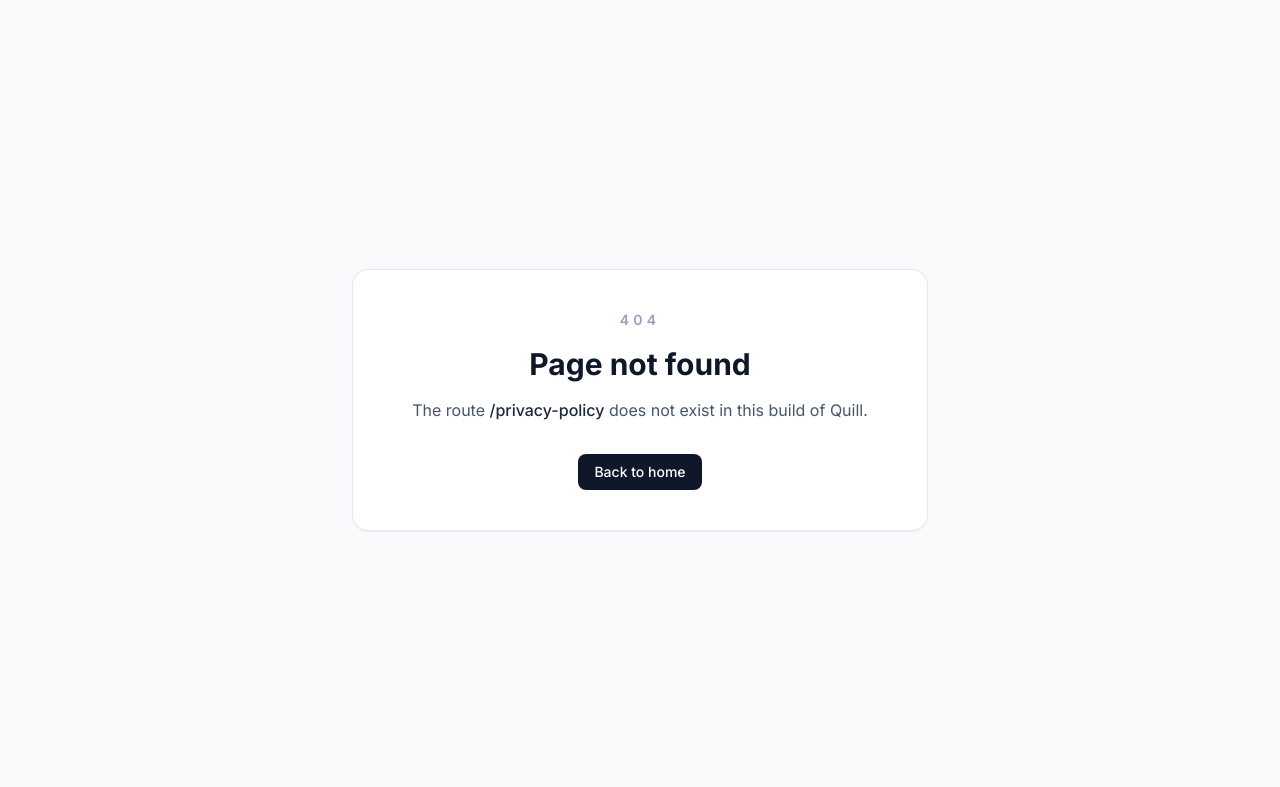
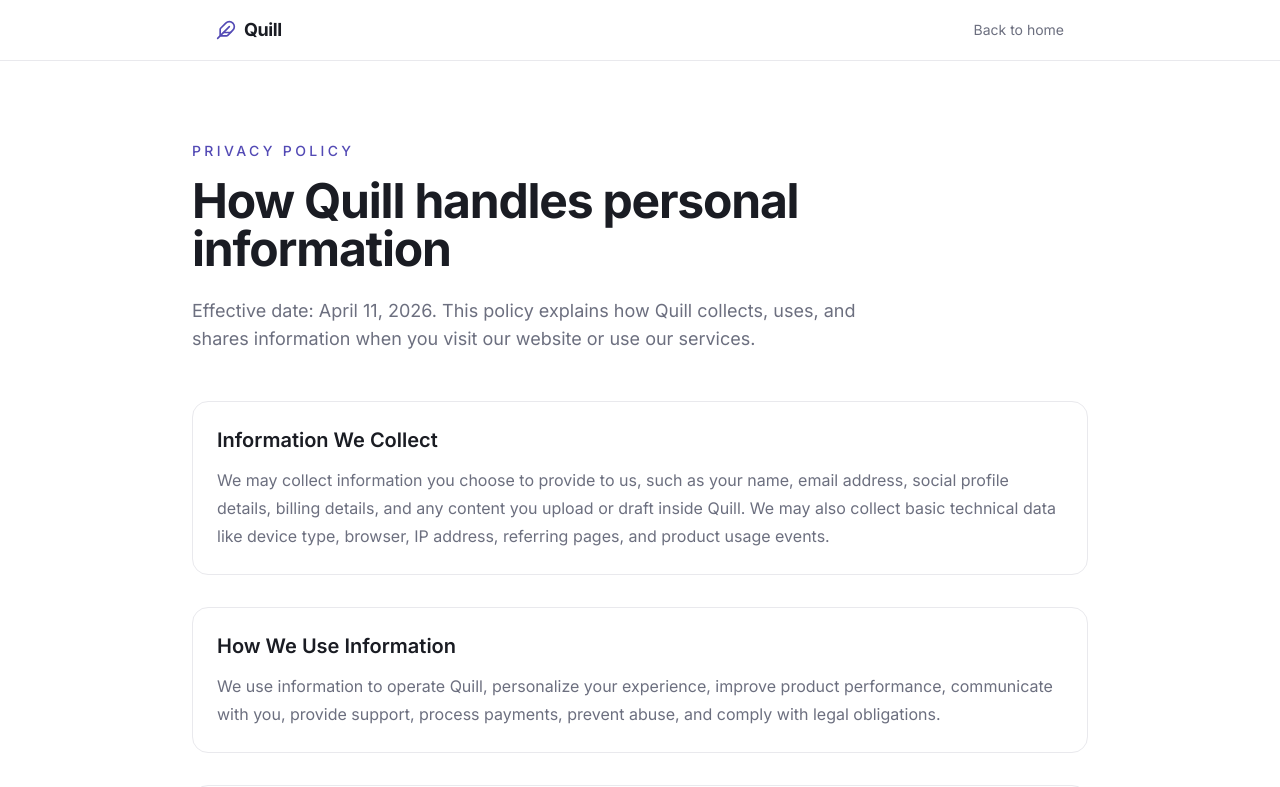
Before and after one commit to kiriakostsourekas-wq/Quill, a React (Vite) app: page /privacy-policy in a window 1280 px wide. Before the commit this address had no page. Shown: the top 787 px of the page. Built offline with nearby package versions, Linux system fonts and the light colour scheme.

Commit message:
Add privacy policy page

```diff
--- a/src/App.jsx
+++ b/src/App.jsx
@@ -1,5 +1,6 @@
 import { BrowserRouter as Router, Route, Routes } from 'react-router-dom'
 import Landing from '@/pages/Landing'
+import PrivacyPolicy from '@/pages/PrivacyPolicy'
 import PageNotFound from '@/lib/PageNotFound'
 
 function App() {
@@ -7,6 +8,7 @@
     <Router>
       <Routes>
         <Route path="/" element={<Landing />} />
+        <Route path="/privacy-policy" element={<PrivacyPolicy />} />
         <Route path="*" element={<PageNotFound />} />
       </Routes>
     </Router>
--- a/src/components/landing/Footer.jsx
+++ b/src/components/landing/Footer.jsx
@@ -1,3 +1,4 @@
+import { Link } from 'react-router-dom';
 import { Feather } from 'lucide-react';
 
 const navLinks = ['Features', 'How it works', 'Pricing', 'FAQ'];
@@ -7,10 +8,10 @@
     <footer className="py-12 px-6 border-t border-border">
       <div className="max-w-6xl mx-auto">
         <div className="flex flex-col md:flex-row items-center justify-between gap-6">
-          <a href="#" className="flex items-center gap-2">
+          <Link to="/" className="flex items-center gap-2">
             <Feather className="h-5 w-5 text-primary" />
             <span className="text-lg font-bold text-foreground">Quill</span>
-          </a>
+          </Link>
 
           <div className="flex items-center gap-6">
             {navLinks.map((link) => (
@@ -30,9 +31,12 @@
             © 2026 Quill. All rights reserved.
           </p>
           <div className="flex items-center gap-6">
-            <a href="#" className="text-sm text-muted-foreground hover:text-foreground transition-colors">
+            <Link
+              to="/privacy-policy"
+              className="text-sm text-muted-foreground hover:text-foreground transition-colors"
+            >
               Privacy Policy
-            </a>
+            </Link>
             <a href="#" className="text-sm text-muted-foreground hover:text-foreground transition-colors">
               Terms of Service
             </a>
--- /dev/null
+++ b/src/pages/PrivacyPolicy.jsx
@@ -0,0 +1,93 @@
+import { Link } from 'react-router-dom'
+import { Feather } from 'lucide-react'
+
+const sections = [
+  {
+    title: 'Information We Collect',
+    body:
+      'We may collect information you choose to provide to us, such as your name, email address, social profile details, billing details, and any content you upload or draft inside Quill. We may also collect basic technical data like device type, browser, IP address, referring pages, and product usage events.',
+  },
+  {
+    title: 'How We Use Information',
+    body:
+      'We use information to operate Quill, personalize your experience, improve product performance, communicate with you, provide support, process payments, prevent abuse, and comply with legal obligations.',
+  },
+  {
+    title: 'How We Share Information',
+    body:
+      'We may share information with service providers that help us host the product, process payments, deliver email, support analytics, and keep the service secure. We may also disclose information when required by law or as part of a merger, acquisition, or asset sale.',
+  },
+  {
+    title: 'Data Retention',
+    body:
+      'We retain information for as long as needed to provide the service, maintain business records, resolve disputes, enforce agreements, and comply with legal requirements. We may delete or anonymize data when it is no longer needed.',
+  },
+  {
+    title: 'Your Choices',
+    body:
+      'You can request access to, correction of, or deletion of your personal information where applicable. You can also opt out of certain product emails and marketing communications. Depending on your location, you may have additional privacy rights under local law.',
+  },
+  {
+    title: 'Security',
+    body:
+      'We use reasonable administrative, technical, and organizational measures to protect personal information. No system is completely secure, so we cannot guarantee absolute security.',
+  },
+  {
+    title: 'Contact',
+    body:
+      'For privacy-related questions or requests, contact us at privacy@quill.so.',
+  },
+]
+
+export default function PrivacyPolicy() {
+  return (
+    <div className="min-h-screen bg-background text-foreground">
+      <header className="border-b border-border bg-background/95 backdrop-blur">
+        <div className="mx-auto flex max-w-4xl items-center justify-between px-6 py-4">
+          <Link to="/" className="flex items-center gap-2">
+            <Feather className="h-5 w-5 text-primary" />
+            <span className="text-lg font-bold tracking-tight">Quill</span>
+          </Link>
+          <Link
+            to="/"
+            className="text-sm text-muted-foreground transition-colors hover:text-foreground"
+          >
+            Back to home
+          </Link>
+        </div>
+      </header>
+
+      <main className="px-6 py-16 md:py-20">
+        <div className="mx-auto max-w-4xl">
+          <div className="max-w-2xl">
+            <p className="text-sm font-medium uppercase tracking-[0.24em] text-primary">
+              Privacy Policy
+            </p>
+            <h1 className="mt-4 text-4xl font-bold tracking-tight sm:text-5xl">
+              How Quill handles personal information
+            </h1>
+            <p className="mt-6 text-base leading-7 text-muted-foreground sm:text-lg">
+              Effective date: April 11, 2026. This policy explains how Quill collects,
+              uses, and shares information when you visit our website or use our services.
+            </p>
+          </div>
+
+          <div className="mt-12 space-y-8">
+            {sections.map((section) => (
+              <section key={section.title} className="rounded-2xl border border-border bg-card p-6">
+                <h2 className="text-xl font-semibold">{section.title}</h2>
+                <p className="mt-3 leading-7 text-muted-foreground">{section.body}</p>
+              </section>
+            ))}
+          </div>
+
+          <div className="mt-10 rounded-2xl border border-border bg-muted/40 p-6 text-sm leading-6 text-muted-foreground">
+            This page is a product-facing privacy policy for the current Quill website. It
+            should be reviewed and finalized with legal counsel before launch in regulated
+            jurisdictions.
+          </div>
+        </div>
+      </main>
+    </div>
+  )
+}
```
